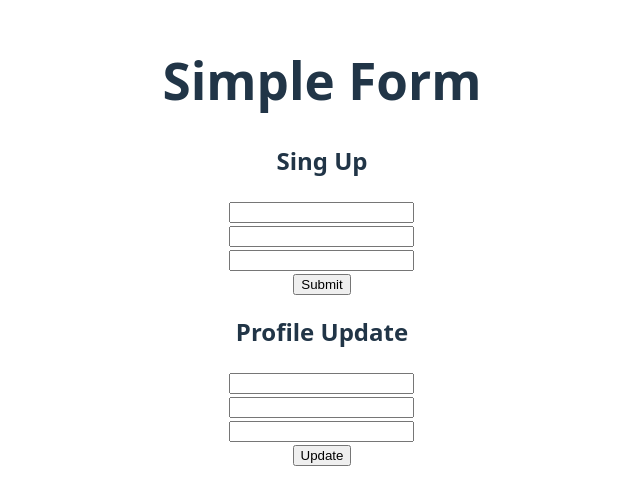
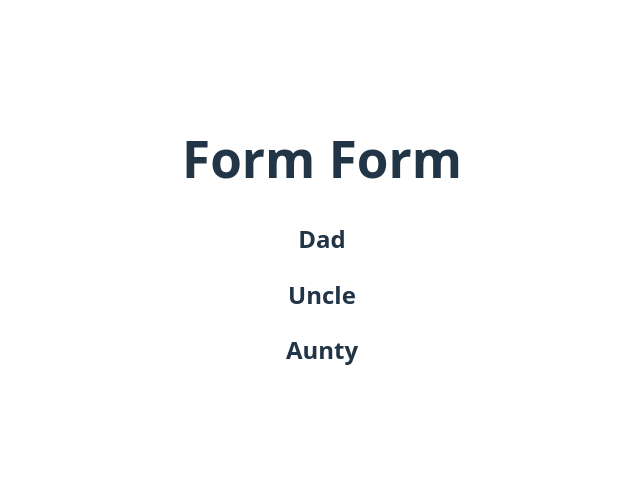
Before and after one commit to AkhiSharmin/SimpleForm, a React (Vite) app: page / in a window 1280 px wide. Shown: the part 158-662 px from the top of the page, without its empty margins (318-958 px from the left). Built offline with nearby package versions, Linux system fonts and the light colour scheme.

Commit message:
added reuseable form

```diff
--- a/src/App.jsx
+++ b/src/App.jsx
@@ -1,30 +1,44 @@
 import "./App.css";
-import ReuseableForm from "./components/ReuseableForm/ReuseableForm";
+import Grandpa from "./components/Grandpa/Grandpa";
+// import ReuseableForm from "./components/ReuseableForm/ReuseableForm";
 // import HookForm from "./components/HookForm/HookForm";
 // import RefForm from "./components/RefForm/RefForm";
 // import StateFullForm from "./components/StateFullForm/StateFullForm";
 // import SimpleForm from "./components/SimpleForm/SimpleForm";
 
 function App() {
-  const handleSingUpSubmit = (e) => {
-    e.preventDefault();
-  };
+  // const handleSingUpSubmit = (data) => {
+  //   console.log("sing up data", data);
+  // };
+
+  // const handleUpdateProfile = (data) => {
+  //   console.log(" update profile data", data);
+  // };
 
   return (
     <>
-      <h1>Simple Form</h1>
+      <h1>Form Form</h1>
+      <Grandpa></Grandpa>
       {/* <SimpleForm></SimpleForm> */}
       {/* <StateFullForm></StateFullForm> */}
       {/* <RefForm></RefForm> */}
       {/* <HookForm></HookForm> */}
-      <ReuseableForm
-        formTitle={"Sing Up"}
-        handleSubmit={handleSingUpSubmit}
-      ></ReuseableForm>
+      {/* <ReuseableForm formTitle={"Sing Up"} handleSubmit={handleSingUpSubmit}>
+        <div>
+          <h2>Sing Up</h2>
+          <p>Please sing up right now</p>
+        </div>
+      </ReuseableForm>
       <ReuseableForm
         formTitle={"Profile Update"}
+        handleSubmit={handleUpdateProfile}
         submitBtnText={"Update"}
-      ></ReuseableForm>
+      >
+        <div>
+          <h2>Update Profile</h2>
+          <p>Always Keep your profile update</p>
+        </div>
+      </ReuseableForm> */}
     </>
   );
 }
--- /dev/null
+++ b/src/components/Aunty/Aunty.jsx
@@ -0,0 +1,9 @@
+const Aunty = () => {
+  return (
+    <div>
+      <h2>Aunty</h2>
+    </div>
+  );
+};
+
+export default Aunty;
--- /dev/null
+++ b/src/components/Dad/Dad.jsx
@@ -0,0 +1,9 @@
+const Dad = () => {
+  return (
+    <div>
+      <h2>Dad</h2>
+    </div>
+  );
+};
+
+export default Dad;
--- /dev/null
+++ b/src/components/Grandpa/Grandpa.jsx
@@ -0,0 +1,15 @@
+import Aunty from "../Aunty/Aunty";
+import Dad from "../Dad/Dad";
+import Uncle from "../Uncle/Uncle";
+
+const Grandpa = () => {
+  return (
+    <div>
+      <Dad></Dad>
+      <Uncle></Uncle>
+      <Aunty></Aunty>
+    </div>
+  );
+};
+
+export default Grandpa;
--- a/src/components/ReuseableForm/ReuseableForm.jsx
+++ b/src/components/ReuseableForm/ReuseableForm.jsx
@@ -1,17 +1,28 @@
 const ReuseableForm = ({
-  formTitle,
+  //   formTitle,
   handleSubmit,
+  children,
   submitBtnText = "Submit",
 }) => {
+  const handleLocalSubmit = (e) => {
+    e.preventDefault();
+    const data = {
+      name: e.target.name.value,
+      email: e.target.email.value,
+      password: e.target.password.value,
+    };
+    handleSubmit(data);
+  };
+
   return (
     <div>
-      <h2>{formTitle}</h2>
-      <form onSubmit={handleSubmit}>
+      {children}
+      <form onSubmit={handleLocalSubmit}>
         <input type="text" name="name" />
         <br />
         <input type="email" name="email" id="" />
         <br />
-        <input type="text" name="phone" id="" />
+        <input type="password" name="password" id="" />
         <br />
         <input type="submit" value={submitBtnText} />
       </form>
--- /dev/null
+++ b/src/components/Uncle/Uncle.jsx
@@ -0,0 +1,9 @@
+const Uncle = () => {
+  return (
+    <div>
+      <h2>Uncle</h2>
+    </div>
+  );
+};
+
+export default Uncle;
```
